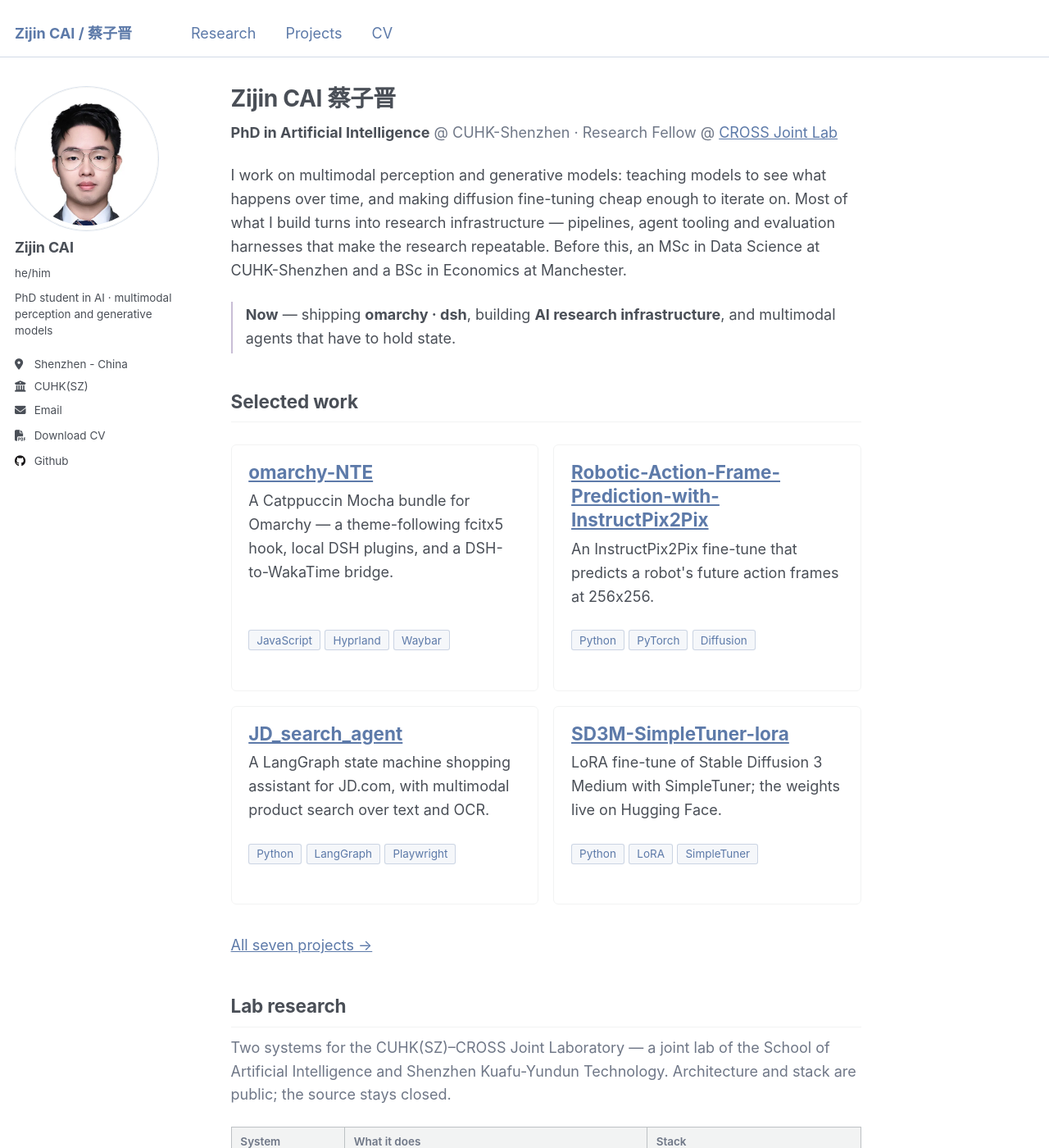
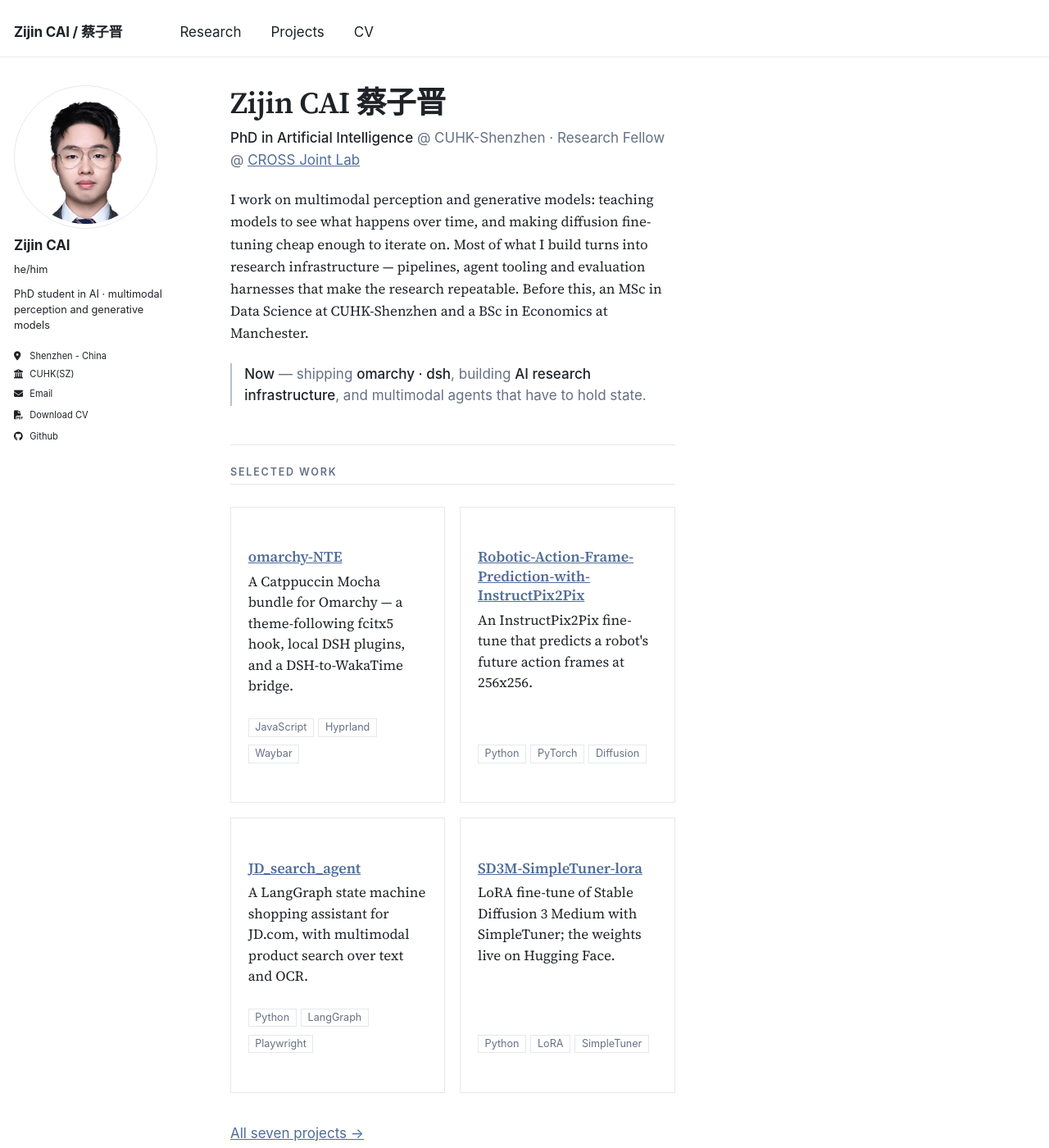
Before and after one commit to CAI991108/CAI991108.github.io, a Jekyll site: the page built from _pages/about.md, in a window 1280 px wide and 1400 px high. Shown: the whole window at 82% size. Built offline with Jekyll 4.4.1, drawn with Linux system fonts in a browser that asks for light colours.

Commit message:
feat: put the site on a serif, a 62ch measure and the slate palette
- Source Serif 4, instanced to two static weights and subset to latin:
  30.6KB for the pair against 119.5KB for the variable original
- body 17px / 1.6, and the column measured in characters rather than pixels:
  62ch, down from the 79 characters a line it had before
- section headings become labels: 11px uppercase sans sitting on a hairline,
  so "content" and "metadata" are distinguishable at a glance
- slate tokens: ink #1f2328, muted #667085, rule #e6e8ec, link #4f6d99.
  The link is a step darker than the brand blue on purpose: #5d7aa9 measures
  4.35:1 on white, just under the AA floor; this is 5.3:1
- the brand blue leaves body copy and survives in the mark and share card
- the 400 weight is preloaded; check-site now anchors on the link colour

```diff
--- a/_includes/head/custom.html
+++ b/_includes/head/custom.html
@@ -1,6 +1,8 @@
 {% include base_path %}
 
 <!-- start custom head snippets -->
+
+<link rel="preload" href="{{ base_path }}/assets/fonts/source-serif-4-400.woff2" as="font" type="font/woff2" crossorigin>
 
 <link rel="icon" href="{{ base_path }}/images/favicon.ico" sizes="any">
 <link rel="icon" type="image/svg+xml" href="{{ base_path }}/images/favicon.svg">
--- /dev/null
+++ b/_sass/_fonts.scss
@@ -0,0 +1,28 @@
+/* ---------------------------------------------------------------------------
+ * Self-hosted text face.
+ *
+ * Source Serif 4, instanced from the upstream variable font to two static
+ * weights and subset to the Latin ranges this site can actually render:
+ * 14.8KB + 15.8KB as woff2, against 119.5KB for the variable original.
+ *
+ * Regenerating (needs `pip install fonttools brotli`):
+ *   download the latin woff2 from the Google Fonts CSS API, then run
+ *   instantiateVariableFont at wght 400 / 600 with opsz pinned to 17, subset
+ *   to U+0020–U+00FF plus the punctuation the pages use, save as woff2.
+ * ------------------------------------------------------------------------ */
+
+@font-face {
+  font-family: "Source Serif 4";
+  src: url("../fonts/source-serif-4-400.woff2") format("woff2");
+  font-weight: 400;
+  font-style: normal;
+  font-display: swap;
+}
+
+@font-face {
+  font-family: "Source Serif 4";
+  src: url("../fonts/source-serif-4-600.woff2") format("woff2");
+  font-weight: 600;
+  font-style: normal;
+  font-display: swap;
+}
--- a/_sass/_overrides.scss
+++ b/_sass/_overrides.scss
@@ -8,94 +8,156 @@
 
 /* ---------------------------------------------------------------- typography */
 
-/* Slightly more leading than the theme's 1.5: the body copy is set in a light
- * sans on white, and 1.5 reads cramped at this measure. */
+/* Serif at 17px, six tenths of a line apart, measured in characters rather
+ * than pixels: the column is what a reader feels, not the width. */
 body {
+  font-size: 17px;
   line-height: 1.6;
 }
 
-.page__content p,
-.page__content li {
-  line-height: 1.6;
+.page__inner-wrap,
+.archive {
+  max-width: 62ch;
 }
 
-/* Titles are large here; a touch of negative tracking stops them looking
- * letterspaced at display sizes. */
-.page__title {
-  letter-spacing: -0.012em;
+h1,
+h2,
+h3,
+h4,
+h5,
+h6 {
+  font-family: $serif;
 }
 
-.page__content h2 {
-  letter-spacing: -0.006em;
+.page__title {
+  font-size: 2.05rem;
+  font-weight: 600;
+  line-height: 1.15;
+  letter-spacing: -0.015em;
+  margin-bottom: 0.5rem;
+}
+
+/* Section headings are labels, not prose: sans, small, spaced, grey, sitting
+ * under a hairline that does the dividing. */
+.page__content h2,
+.archive h2 {
+  font-family: $sans-ui;
+  font-size: 0.7rem;
+  font-weight: 600;
+  letter-spacing: 0.14em;
+  text-transform: uppercase;
+  color: $gray;
+  margin: 2.6rem 0 1.1rem;
+  padding-top: 1.4rem;
+  border-top: 1px solid $border-color;
+}
+
+.page__content h3,
+.archive h3 {
+  font-size: 1rem;
+  font-weight: 600;
+  letter-spacing: -0.005em;
+  margin: 1.7rem 0 0.35rem;
 }
 
 /* ------------------------------------------------------------------- surface */
 
-/* The masthead already has a 1px hairline from the theme; tinting it toward the
- * brand colour keeps it from reading as a stray gray rule. */
 .masthead {
-  border-bottom-color: rgba($palette-blue, 0.28);
+  border-bottom-color: $border-color;
+
+  &__inner-wrap {
+    font-family: $sans-ui;
+  }
 }
 
-/* A hairline ring instead of the avatar floating on white. */
+.masthead__menu-item--lg {
+  letter-spacing: -0.01em;
+}
+
+.sidebar {
+  font-family: $sans-ui;
+}
+
 img.author__avatar {
   border-radius: 50%;
-  box-shadow: 0 0 0 1px rgba($palette-blue, 0.22);
+  box-shadow: none;
 }
 
 .author__name {
-  letter-spacing: -0.01em;
+  font-family: $sans-ui;
+  font-size: 0.95rem;
+  letter-spacing: -0.005em;
 }
 
-/* The sidebar bio is content, not a caption: give it the body colour rather
- * than the template's gray. */
+.author__role,
+.author__pronouns,
 .author__bio {
+  font-size: 0.82rem;
+  line-height: 1.5;
   color: $text-color;
+}
+
+.author__urls {
+  font-size: 0.82rem;
 }
 
 /* --------------------------------------------------------------- homepage */
 
-/* Identity line under the name: the one thing a visitor should read even if
- * they read nothing else. */
 .hero__identity {
-  margin: -0.35rem 0 1.1rem;
-  font-size: $type-size-5;
+  font-family: $sans-ui;
+  font-size: 0.86rem;
+  line-height: 1.55;
   color: $gray;
+  margin: -0.15rem 0 1.5rem;
 
   strong {
     color: $text-color;
+    font-weight: 500;
   }
 }
 
 .hero__lede {
-  font-size: $type-size-5;
+  font-size: 1.06rem;
 }
 
-/* The "now" line, set apart with a rule instead of a full callout box. */
 .hero__now {
-  margin: 1.4rem 0 2rem;
-  padding: 0.15rem 0 0.15rem 0.9rem;
-  border-left: 2px solid rgba($palette-mauve, 0.45);
-  font-size: $type-size-6;
-  color: $text-color;
+  font-family: $sans-ui;
+  font-size: 0.82rem;
+  line-height: 1.55;
+  color: $gray;
+  margin: 1.5rem 0 0;
+  padding-left: 0.85rem;
+  border-left: 2px solid rgba($gray, 0.45);
+
+  strong {
+    color: $text-color;
+    font-weight: 500;
+  }
 }
 
-/* A quiet pointer from a homepage block to the page that holds the detail. */
 .section-more {
-  margin: -0.6rem 0 2rem;
-  font-size: $type-size-6;
+  font-family: $sans-ui;
+  font-size: 0.82rem;
+  margin: 0.9rem 0 0;
 }
 
 .skill-row {
-  margin: 0 0 0.45rem;
-  font-size: $type-size-6;
+  font-size: 0.95rem;
   line-height: 1.6;
+  margin: 0 0 0.4rem;
+
+  strong {
+    font-family: $sans-ui;
+    font-size: 0.76rem;
+    font-weight: 500;
+    letter-spacing: 0.01em;
+  }
 }
 
 /* ------------------------------------------------------------- lab systems */
 
 .lab-note {
-  font-size: $type-size-6;
+  font-size: 0.9rem;
   color: $gray;
 }
 
@@ -103,14 +165,18 @@ img.author__avatar {
   width: 100%;
   margin: 1rem 0 1.2rem;
   border-collapse: collapse;
-  font-size: $type-size-6;
+  font-size: 0.82rem;
   table-layout: fixed;
 
   th {
+    font-family: $sans-ui;
     padding: 0.4rem 0.6rem;
     border-bottom: 1px solid $border-color;
     color: $gray;
-    font-weight: 600;
+    font-weight: 500;
+    font-size: 0.7rem;
+    letter-spacing: 0.1em;
+    text-transform: uppercase;
     text-align: left;
     white-space: nowrap;
   }
@@ -122,8 +188,6 @@ img.author__avatar {
     line-height: 1.5;
   }
 
-  /* System names are short and fixed; the description is the column that
-   * wants the room. */
   th:first-child,
   td:first-child {
     width: 18%;
@@ -133,10 +197,6 @@ img.author__avatar {
   th:last-child,
   td:last-child {
     width: 34%;
-  }
-
-  .chip {
-    margin-bottom: 0.2rem;
   }
 }
 
@@ -159,38 +219,23 @@ img.author__avatar {
   display: block;
   width: 100%;
   height: auto;
-  border: 1px solid $border-color;
-  border-radius: 4px;
+  border: 0;
+  border-radius: 0;
   background: $background-color;
 }
 
 .cert-grid figcaption {
+  font-family: $sans-ui;
   margin-top: 0.45rem;
-  font-size: $type-size-7;
+  font-size: 0.7rem;
   color: $gray;
-  text-align: center;
   line-height: 1.4;
-}
-
-/* ------------------------------------------------------------------- chips */
-
-/* Used for a project's stack chips and, on the homepage, for the skills that
- * used to be twelve shields.io images (twelve third-party requests per page). */
-.chip {
-  display: inline-block;
-  margin: 0 0.3rem 0.3rem 0;
-  padding: 0.08rem 0.5rem;
-  border: 1px solid rgba($palette-blue, 0.28);
-  border-radius: 3px;
-  background: rgba($palette-blue, 0.06);
-  font-size: $type-size-6;
-  line-height: 1.5;
-  color: $palette-blue;
-  white-space: nowrap;
 }
 
 /* ------------------------------------------------------------ project cards */
 
+/* Interim: the homepage and /projects/ still render cards until their own
+ * tickets replace them with plain rows. */
 .project-grid {
   display: grid;
   grid-template-columns: repeat(2, minmax(0, 1fr));
@@ -203,70 +248,62 @@ img.author__avatar {
   flex-direction: column;
   padding: 1rem 1.15rem 1.1rem;
   border: 1px solid $border-color;
-  border-radius: 6px;
+  border-radius: 0;
   background: $background-color;
-
-  &:hover {
-    border-color: rgba($palette-blue, 0.4);
-  }
 }
 
 .project-card__title {
   margin: 0 0 0.4rem;
-  font-size: $type-size-4;
+  font-size: 1rem;
+  font-weight: 600;
   line-height: 1.3;
-  /* Repo names are long and unbroken; let them wrap instead of overflowing. */
   overflow-wrap: anywhere;
 }
 
 .project-card__blurb {
   flex: 1;
   margin: 0 0 0.8rem;
-  font-size: $type-size-6;
+  font-size: 0.9rem;
   line-height: 1.5;
-  color: $text-color;
 }
 
 .project-card__meta {
+  font-family: $sans-ui;
   margin: 0;
 }
 
-/* ------------------------------------------------------------------ narrow */
-
-@media (max-width: 37.5em) {
-  .cert-grid,
-  .project-grid {
-    grid-template-columns: minmax(0, 1fr);
-  }
-
-  /* Fixed column widths only make sense when there is a column to spare. */
-  .lab-table {
-    table-layout: auto;
-
-    th:first-child,
-    td:first-child {
-      width: auto;
-      white-space: normal;
-    }
-
-    th:last-child,
-    td:last-child {
-      width: auto;
-    }
-  }
+.chip {
+  font-family: $sans-ui;
+  display: inline-block;
+  margin: 0 0.3rem 0.3rem 0;
+  padding: 0.04rem 0.42rem;
+  border: 1px solid $border-color;
+  border-radius: 0;
+  font-size: 0.7rem;
+  line-height: 1.5;
+  color: $gray;
+  white-space: nowrap;
 }
 
 /* ---------------------------------------------------------------------- cv */
 
 .cv-contact,
+.cv-download,
+.cv-summary {
+  font-size: 0.95rem;
+}
+
+.cv-contact {
+  font-family: $sans-ui;
+  font-size: 0.82rem;
+}
+
 .cv-download {
-  margin: 0 0 0.5rem;
-  font-size: $type-size-6;
+  font-size: 0.82rem;
 }
 
 .cv-summary {
-  margin: 0.2rem 0 1.8rem;
-  font-size: $type-size-5;
+  margin: 0.6rem 0 0;
 }
 
 /* One line per entry: title on the left, dates right-aligned and tabular, so
@@ -276,26 +313,20 @@ img.author__avatar {
   justify-content: space-between;
   align-items: baseline;
   gap: 1rem;
-  margin: 0 0 0.2rem;
+  margin: 0.55rem 0 0.2rem;
+}
+
+.cv-row strong {
+  font-weight: 600;
 }
 
 .cv-dates {
+  font-family: $sans-ui;
   flex: none;
+  font-size: 0.78rem;
   color: $gray;
-  font-size: $type-size-6;
   font-variant-numeric: tabular-nums;
   white-space: nowrap;
-}
-
-@media (max-width: 37.5em) {
-  .cv-row {
-    display: block;
-  }
-
-  .cv-dates {
-    display: block;
-    font-size: $type-size-7;
-  }
 }
 
 /* ------------------------------------------------------------------ print */
@@ -350,13 +381,14 @@ img.author__avatar {
   }
 
   #main,
-  .page {
+  .archive {
     margin-left: 0 !important;
     width: 100% !important;
     max-width: none !important;
   }
 
-  .page__content a {
+  .page__content a,
+  .archive a {
     color: inherit;
     text-decoration: none;
   }
@@ -372,6 +404,38 @@ img.author__avatar {
   }
 }
 
+/* ------------------------------------------------------------------ narrow */
+
+@media (max-width: 37.5em) {
+  .cert-grid,
+  .project-grid {
+    grid-template-columns: minmax(0, 1fr);
+  }
+
+  .lab-table {
+    table-layout: auto;
+
+    th:first-child,
+    td:first-child {
+      width: auto;
+      white-space: normal;
+    }
+
+    th:last-child,
+    td:last-child {
+      width: auto;
+    }
+  }
+
+  .cv-row {
+    display: block;
+  }
+
+  .cv-dates {
+    display: block;
+  }
+}
+
 /* Safety net: a width attribute must never be able to widen the viewport. */
 .page__content img,
 .page__hero img,
--- a/_sass/_palette.scss
+++ b/_sass/_palette.scss
@@ -4,40 +4,47 @@
  * Imported right after _variables.scss, so every partial that reads these
  * variables picks the new values up without any theme file being edited.
  *
- * The colours are the ones the GitHub profile is built from, so the site and
- * the profile read as the same person: slate blue for links and rules, mauve
- * for the second accent, a cool neutral for gray, warm brown for the rare
- * mark that needs to stand apart.
+ * Slate: a cool near-black on white, one link colour, one hairline grey. The
+ * brand blue is deliberately absent from body copy — it stays in the mark,
+ * the favicon and the share card, where it costs nothing to read.
  * ------------------------------------------------------------------------ */
 
-$palette-blue: #5d7aa9;
-$palette-mauve: #876fa5;
-$palette-neutral: #6f7787;
-$palette-warm: #9b6f54;
+$brand-blue: #5d7aa9;
+
+$slate-ink: #1f2328;
+$slate-muted: #667085;
+$slate-rule: #e6e8ec;
+/* #5d7aa9 sits at 4.35:1 on white, just under the AA floor for body text.
+ * This is the same hue one step down, at 5.3:1. */
+$slate-link: #4f6d99;
+
+/* Body copy is a serif; anything that labels or annotates it — section
+ * headings, navigation, dates, stack lines, the sidebar — stays sans. */
+$serif: "Source Serif 4", Georgia, "Songti SC", "Noto Serif SC", serif;
+$sans-ui: -apple-system, BlinkMacSystemFont, "Segoe UI", "Noto Sans SC",
+  "PingFang SC", "Hiragino Sans GB", "Microsoft YaHei", "Helvetica Neue", Arial,
+  sans-serif;
+
+$global-font-family: $serif;
+$header-font-family: $serif;
+$sans-serif: $sans-ui;
+$sans-serif-narrow: $sans-ui;
 
 /* Every other gray in the theme is mixed from $gray, so this one moves them
- * all a shade cooler instead of leaving warm template gray next to the blue. */
-$gray: $palette-neutral;
+ * all a shade cooler. */
+$gray: $slate-muted;
 
-$text-color: #4a4f57;
-$primary-color: $palette-blue;
+$text-color: $slate-ink;
+$border-color: $slate-rule;
+$background-color: #fff;
+$primary-color: $slate-ink;
 
-$link-color: $palette-blue;
-$link-color-hover: $palette-mauve;
-/* The theme lightens visited links by 25%, which drops the contrast under 3:1.
- * Same as unvisited is intentional: on a site this small, "already read" is
- * not information worth trading legibility for. */
-$link-color-visited: $palette-blue;
+$link-color: $slate-link;
+$link-color-hover: mix(#000, $slate-link, 18%);
+/* The theme lightens visited links by 25%, which drops them under 3:1. Same as
+ * unvisited is intentional: on a site this small, "already read" is not
+ * information worth trading legibility for. */
+$link-color-visited: $slate-link;
 
-$masthead-link-color: $palette-blue;
-$masthead-link-color-hover: mix(#000, $palette-mauve, 10%);
-
-/* One sans stack for the whole site, with the CJK families in it. Without
- * them the Chinese name falls back to whatever the OS picks, which is how the
- * masthead and the sidebar ended up at different weights for the same name. */
-$sans-serif: -apple-system, BlinkMacSystemFont, "Segoe UI", "Noto Sans SC",
-  "PingFang SC", "Hiragino Sans GB", "Microsoft YaHei", "Helvetica Neue", Arial,
-  sans-serif;
-$global-font-family: $sans-serif;
-$header-font-family: $sans-serif;
-$sans-serif-narrow: $sans-serif;
+$masthead-link-color: $slate-ink;
+$masthead-link-color-hover: $slate-link;
--- a/assets/css/main.scss
+++ b/assets/css/main.scss
@@ -13,6 +13,7 @@
 @import "vendor/breakpoint/breakpoint"; // media query mixins
 @import "variables";
 @import "palette"; // brand colours and font stacks, before anything uses them
+@import "fonts"; // self-hosted text face
 @import "mixins";
 @import "vendor/susy/susy";
 
--- a/scripts/check-site.mjs
+++ b/scripts/check-site.mjs
@@ -334,12 +334,12 @@ if (chrome) {
 // The palette and font stack have to survive the Sass build and reach the CSS.
 try {
   const css = await (await fetch(BASE + "/assets/css/main.css")).text();
-  const hasBlue = /#5d7aa9/i.test(css);
-  record("css carries the brand colour", hasBlue, hasBlue ? "#5d7aa9" : "#5d7aa9 missing from main.css");
+  const hasLink = /#4f6d99/i.test(css);
+  record("css carries the link colour", hasLink, hasLink ? "#4f6d99" : "#4f6d99 missing from main.css");
   const hasCjk = /Noto Sans SC/.test(css);
   record("css carries the CJK stack", hasCjk, hasCjk ? "Noto Sans SC" : "Noto Sans SC missing from main.css");
 } catch (err) {
-  record("css carries the brand colour", false, err.message);
+  record("css carries the link colour", false, err.message);
 }
 
 // The Person entity has to be parseable JSON with a real sameAs list.
```
Also changed, not shown: assets/fonts/source-serif-4-400.woff2 (added), assets/fonts/source-serif-4-600.woff2 (added).
